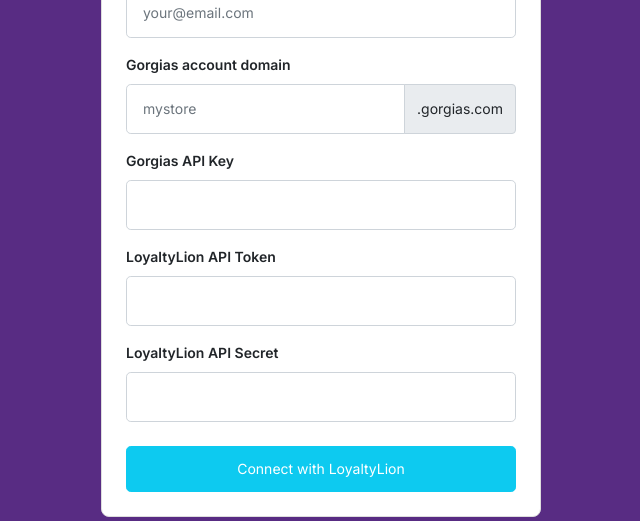
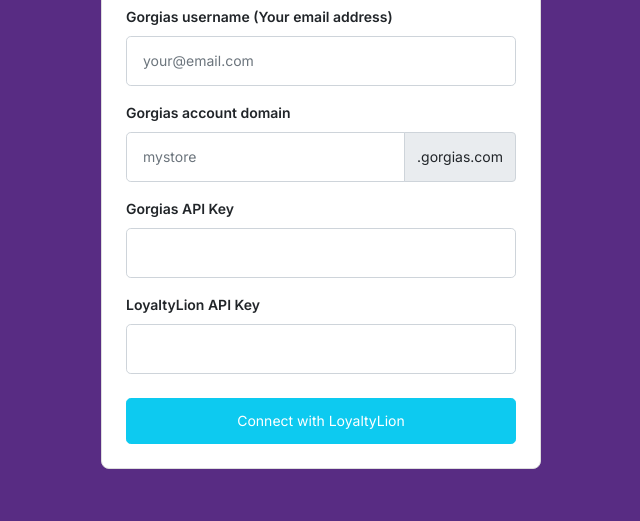
Before and after one commit to gorgias/app-form-LoyaltyLion, a plain HTML site: page index.html in a window 1280 px wide. Shown: the part 279-800 px from the top of the page, without its empty margins (319-959 px from the left). Drawn offline with nearby package versions, Linux system fonts and the light colour scheme.

Commit message:
Update index.html

```diff
--- a/index.html
+++ b/index.html
@@ -45,18 +45,13 @@
 				</div>
 
 				<div class="form-group">
-					<label for="loyaltyLionAPIToken">LoyaltyLion API Token</label>
-					<input type="password" id="loyaltyLionAPIToken" name="loyaltyLionAPIToken" class="form-control form-control-lg" required>
-				</div>
-
-				<div class="form-group">
-					<label for="loyaltyLionAPISecret">
-						LoyaltyLion API Secret
+					<label for="loyaltyLionAPIKey">
+						LoyaltyLion API Key
 						<span class="info-btn">
-							<p>You can find your <strong>API key</strong> in your <a href="https://google.com" target="_blank">LoyaltyLion settings.</a></p>
+							<p>You can find your <strong>API key</strong> in your <a href="https://developers.loyaltylion.com/api-reference/authentication/api-keys#create-an-api-key" target="_blank">LoyaltyLion account.</a></p>
 						</span>
 					</label>
-					<input type="password" id="loyaltyLionAPISecret" name="loyaltyLionAPISecret" class="form-control form-control-lg" required>
+					<input type="password" id="loyaltyLionAPIKey" name="loyaltyLionAPIKey" class="form-control form-control-lg" required>
 				</div>
 
 				<button id="connectButton" type="submit" name="connectButton" class="btn btn-info btn-lg">
```
